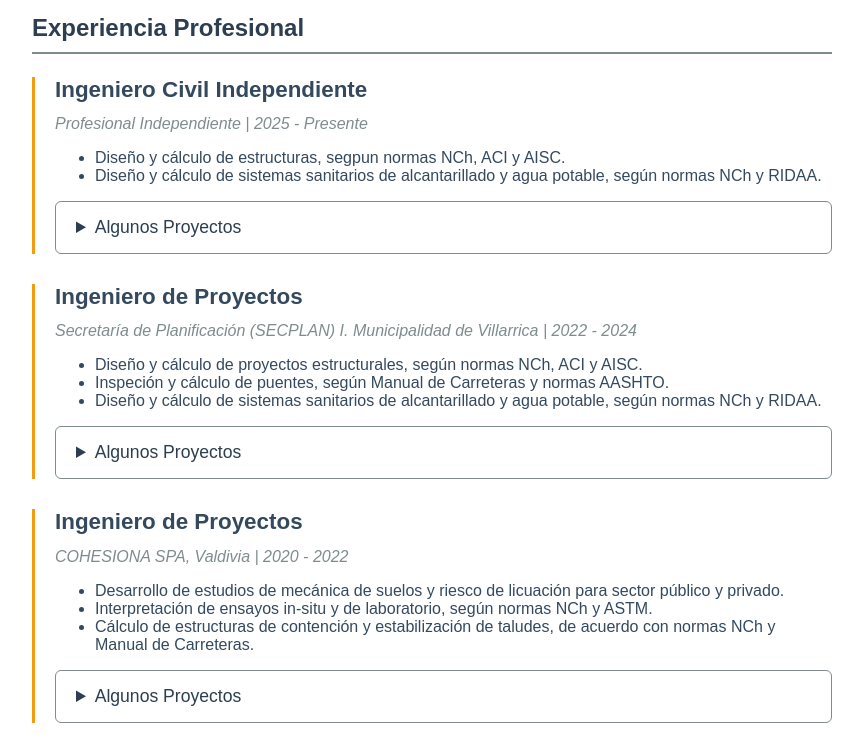
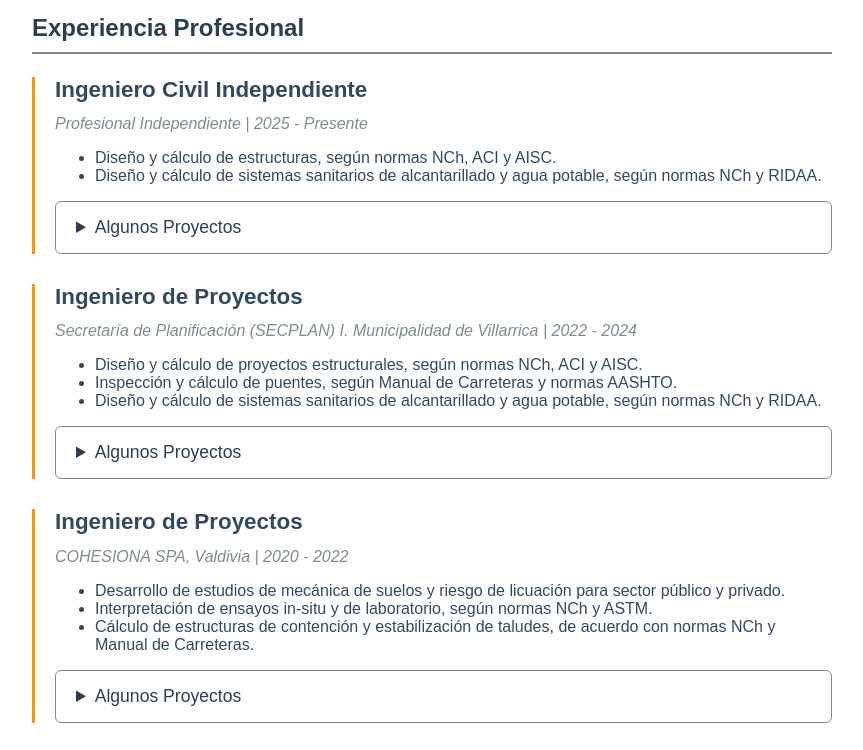
Before and after one commit to MCamus10/Curriculum, a plain HTML site: page index.html in a window 1280 px wide. Shown: the part 707-1457 px from the top of the page, without its empty margins (208-1071 px from the left). Drawn offline with Linux system fonts and the light colour scheme.

Commit message:
minor corrections

```diff
--- a/index.html
+++ b/index.html
@@ -35,7 +35,7 @@ estructural de edificaciones y puentes, mecánica de suelos y diseño de obras s
                 <h3>Ingeniero Civil Independiente</h3>
                 <p class="empresa-fecha">Profesional Independiente | 2025 - Presente</p>
                 <ul>
-                    <li>Diseño y cálculo de estructuras, segpun normas NCh, ACI y AISC.</li>
+                    <li>Diseño y cálculo de estructuras, según normas NCh, ACI y AISC.</li>
                     <li>Diseño y cálculo de sistemas sanitarios de alcantarillado y agua potable, según normas NCh y RIDAA.</li>
                 </ul>
                 <details class="ejemplos">
@@ -51,7 +51,7 @@ estructural de edificaciones y puentes, mecánica de suelos y diseño de obras s
                 <p class="empresa-fecha">Secretaría de Planificación (SECPLAN) I. Municipalidad de Villarrica | 2022 - 2024</p>
                 <ul>
                     <li>Diseño y cálculo de proyectos estructurales, según normas NCh, ACI y AISC.</li>
-                    <li>Inspeción y cálculo de puentes, según Manual de Carreteras y normas AASHTO.</li>
+                    <li>Inspección y cálculo de puentes, según Manual de Carreteras y normas AASHTO.</li>
                     <li>Diseño y cálculo de sistemas sanitarios de alcantarillado y agua potable, según normas NCh y RIDAA.</li>
                 </ul>
                 <details class="ejemplos">
@@ -66,7 +66,7 @@ estructural de edificaciones y puentes, mecánica de suelos y diseño de obras s
                 <h3>Ingeniero de Proyectos</h3>
                 <p class="empresa-fecha">COHESIONA SPA, Valdivia | 2020 - 2022</p>
                 <ul>
-                    <li>Desarrollo de estudios de mecánica de suelos y riesco de licuación para sector público y privado.</li>
+                    <li>Desarrollo de estudios de mecánica de suelos y riesgo de licuación para sector público y privado.</li>
                     <li>Interpretación de ensayos in-situ y de laboratorio, según normas NCh y ASTM.</li>
                     <li>Cálculo de estructuras de contención y estabilización de taludes, de acuerdo con normas NCh y Manual de Carreteras.</li>
                 </ul>
```
